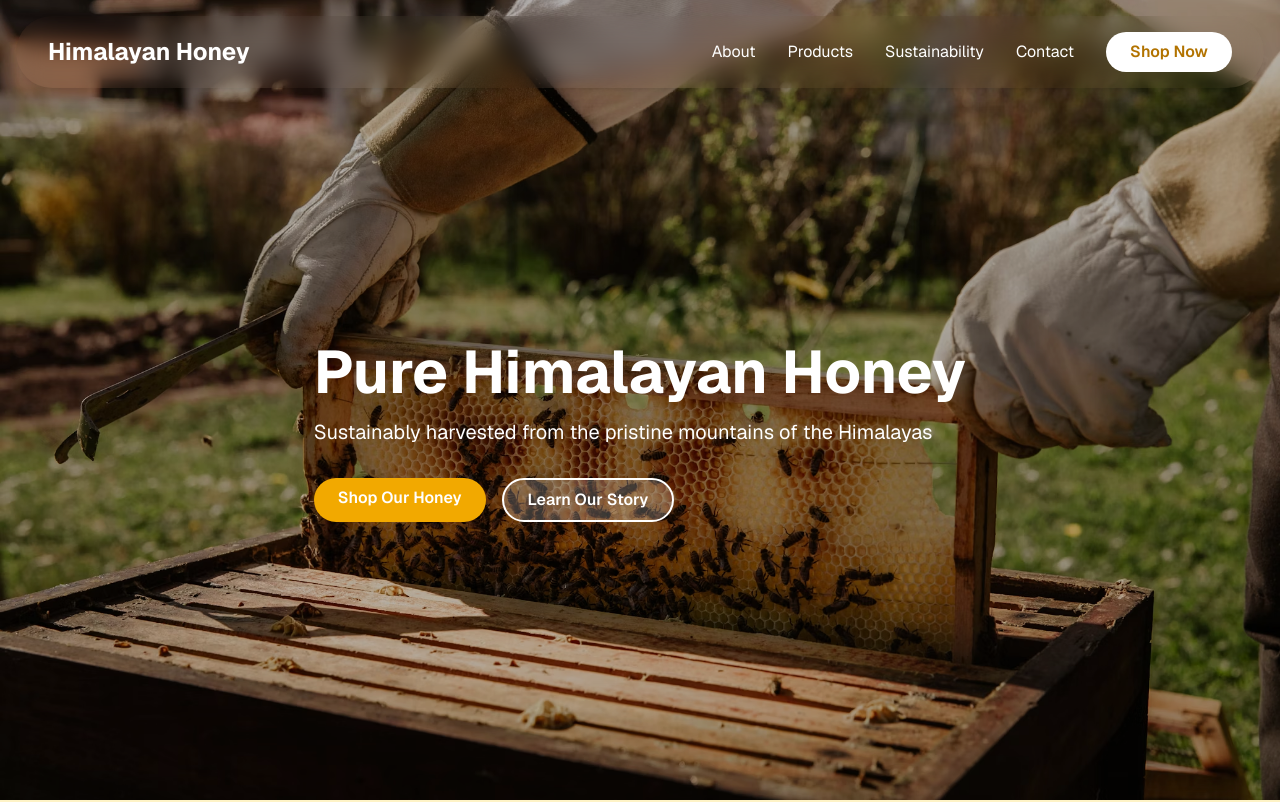
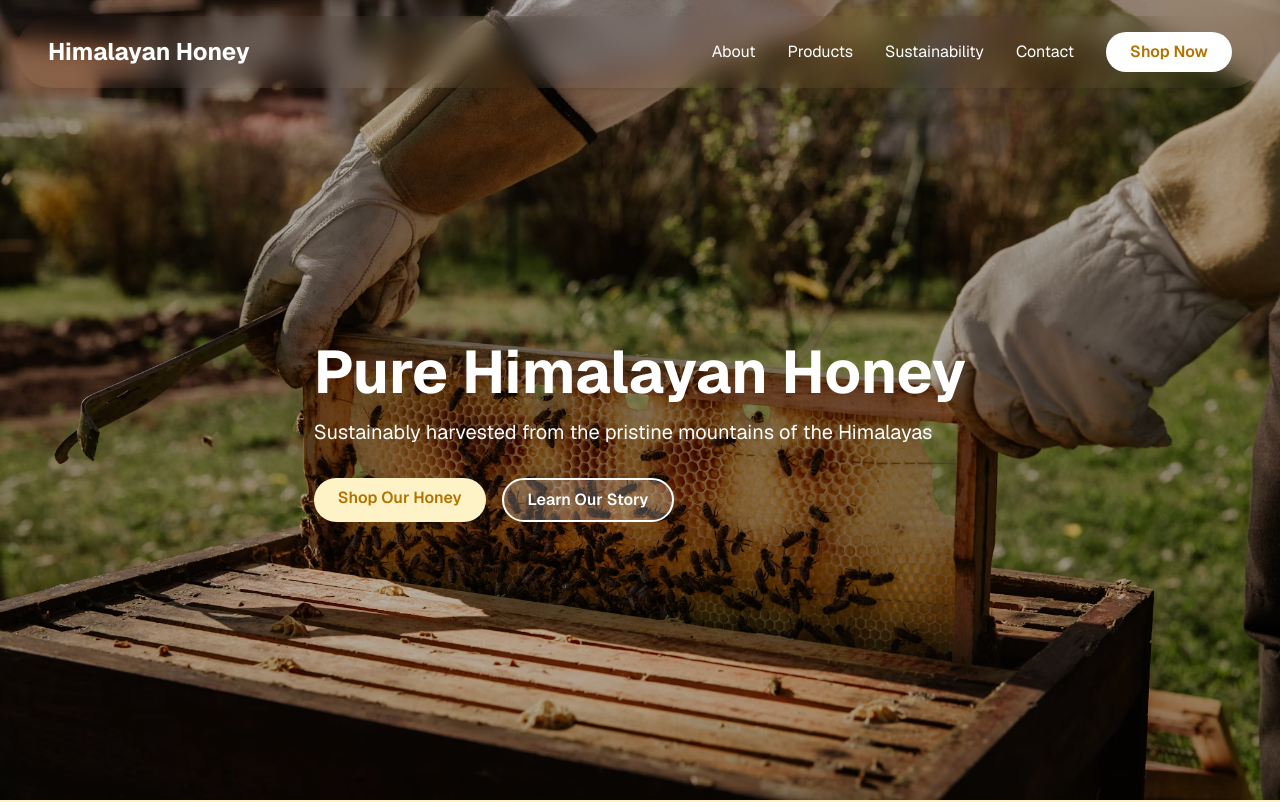
Before and after one commit to Vashishta-Mithra-Reddy/apiscerana, a Next.js app: page / in a window 1280 px wide. Shown: the top 802 px of the page. Built offline with nearby package versions, Linux system fonts and the light colour scheme.

Commit message:
motion fix

```diff
--- a/app/globals.css
+++ b/app/globals.css
@@ -31,7 +31,7 @@ body {
 
 @layer components {
   .btn-primary {
-    @apply bg-honey text-white font-semibold py-2 px-6 rounded-full hover:bg-honey-dark transition-colors;
+    @apply bg-nature-cream text-honey-dark font-semibold py-2 px-6 rounded-full hover:bg-honey-dark hover:text-honey-light transition-colors;
   }
 
   .btn-secondary {
--- a/components/HoneyBee.tsx
+++ b/components/HoneyBee.tsx
@@ -77,7 +77,11 @@ const HoneyBee = () => {
         prevAngleRef.current = smoothAngle;
 
         // Apply the smooth position and rotation
-        beeRef.current.style.transform = `translate(${position.x}px, ${position.y}px) rotate(${smoothAngle}deg)`;
+
+        // has rotation too
+        // beeRef.current.style.transform = `translate(${position.x}px, ${position.y}px) rotate(${smoothAngle}deg)`;
+        beeRef.current.style.transform = `translate(${position.x}px, ${position.y}px)`;
+
       }
 
       requestRef.current = requestAnimationFrame(animate);
```
